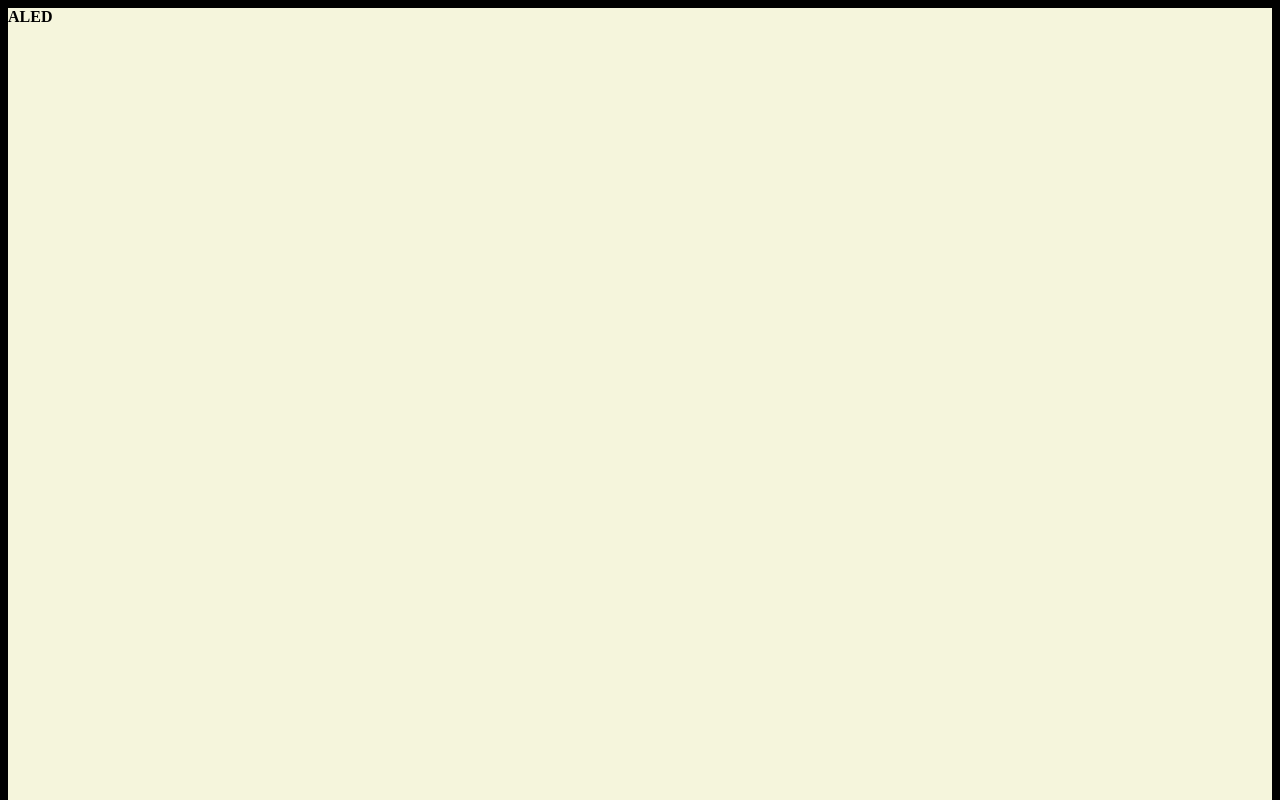
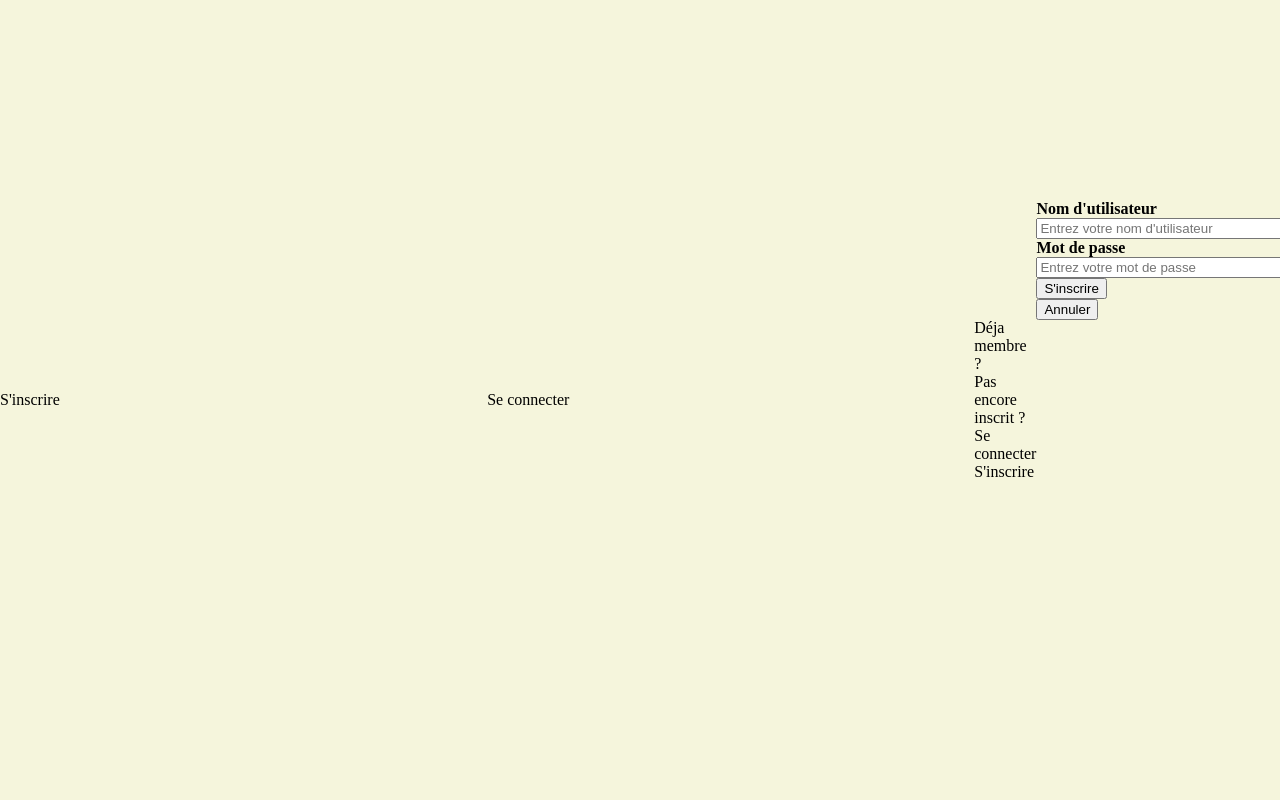
Before and after one commit to qrabilloud/musique-et-si, a plain HTML site: page index.html in a window 1280 px wide. Both pictures are taken after a click on the button "Se connecter". Shown: the top 800 px of the page. Drawn offline with Linux system fonts and the light colour scheme.

Commit message:
Updated login register

```diff
--- a/index.html
+++ b/index.html
@@ -7,9 +7,44 @@
     <link href="styles/main-style.css" rel="stylesheet" type="text/css" />
 </head>
 <body>
-    <div id="login-modal">
-        <strong> ALED </strong>
+    <div id="register-modal">
+        <div class="text-register-login">
+            S'inscrire
+        </div>
+        <div class="text-register-login">
+            Se connecter
+        </div>
+        <div class="switch-register-login">
+            <div class="text-switch-register-login">
+                Déja membre ?
+            </div>
+            <div class="text-switch-register-login">
+                Pas encore inscrit ?
+            </div>
+            <div class="link-switch-register-login">
+                Se connecter
+            </div>
+            <div class="link-switch-register-login">
+                S'inscrire
+            </div>
+        </div>
+        <form class="register" action="/action_page.php" method="post">
+            <div class="container">
+              <label for="uname"><b>Nom d'utilisateur</b></label>
+              <input type="text" placeholder="Entrez votre nom d'utilisateur" name="uname" required>
+
+              <label for="psw"><b>Mot de passe</b></label>
+              <input type="password" placeholder="Entrez votre mot de passe" name="psw" required>
+
+              <button type="submit">S'inscrire</button>
+            </div>
+
+            <div class="container">
+              <button type="button" onclick="hideRegister()" class="cancelbtn">Annuler</button>
+            </div>
+          </form>
     </div>
+    <div class="vertical-margin"></div>
     <header>
         <div id="menu">
             <div id="logo">
@@ -33,17 +68,20 @@
                 </div>
             </div>
             <div id="login" >
-                <input type="button" id="login-button" value="Se connecter" onclick="patate()">
+                <input type="button" id="login-button" value="Se connecter" onclick="displayRegister()">
             </input>
             </div>
         </div>
     </header>
+    <div class="vertical-margin"></div>
     <div id="content">
-        <p>Ta mère,</p>
-        <p>la course a jamais commencé.</p>
+        Ta mère,
+        la course a jamais commencé.
     </div>
+    <div class="vertical-margin"></div>
     <footer>
         Musique et Si
     </footer>
+    <div class="vertical-margin"></div>
 </body>
 </html>
--- a/styles/login-register.css
+++ /dev/null
@@ -1,3 +0,0 @@
-body {
-    display: none;
-}
--- a/styles/main-style.css
+++ b/styles/main-style.css
@@ -5,22 +5,38 @@ html {
 body {
     background-color: black;
     height: 100%;
+    margin: 0%;
 }
 
-#login-modal {
+#register-modal {
     width: 100%;
     height: 100%;
     display: none;
+    position: fixed;
     z-index: 1;
     background-color: beige;
+    justify-content: center;
+    align-items: center;
 }
+
+.register {
+    width: 50%;
+    height: 50%;
+}
+
+.text-register-login {
+    width: 100%;
+}
+
+input[type=text], input[type=password] {
+    width: 100%;
+  }
 
 header {
     margin-left: 2%;
     margin-right: 2%;
-    margin-top: 1%;
-    margin-bottom: 1%;
     height: 10%;
+    align-items: center;
 }
 
 #menu {
@@ -69,20 +85,20 @@ header {
     height: 50%;
 }
 
+.vertical-margin {
+    height: 2%;
+}
+
 #content {
     background-color: gold;
     margin-left: 2%;
     margin-right: 2%;
-    margin-top: 1%;
-    margin-bottom: 1%;
-    height: 74%;
+    height: 72%;
 }
 
 footer {
     background-color: lightseagreen;
     margin-left: 2%;
     margin-right: 2%;
-    margin-top: 1%;
-    margin-bottom: 1%;
     height: 10%;
 }
--- a/terrorist.js
+++ b/terrorist.js
@@ -1,3 +1,7 @@
-function patate() {
-    document.getElementById("login-modal").style.display = "block";
+function displayRegister() {
+    document.getElementById("register-modal").style.display = "flex";
 }
+
+function hideRegister() {
+    document.getElementById("register-modal").style.display = "none";
+}
```
Also changed, not shown: login.html (deleted, +0 -12 lines), register.html (deleted, +0 -46 lines).
